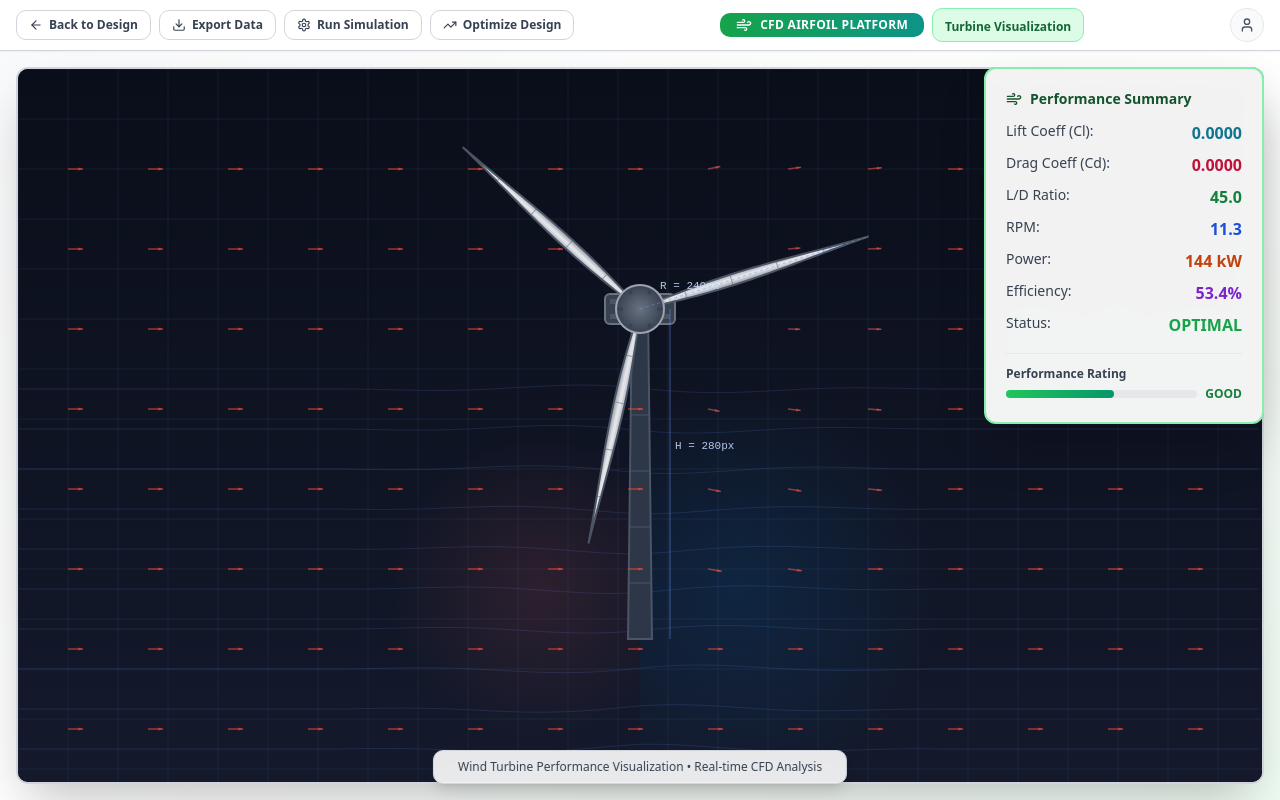
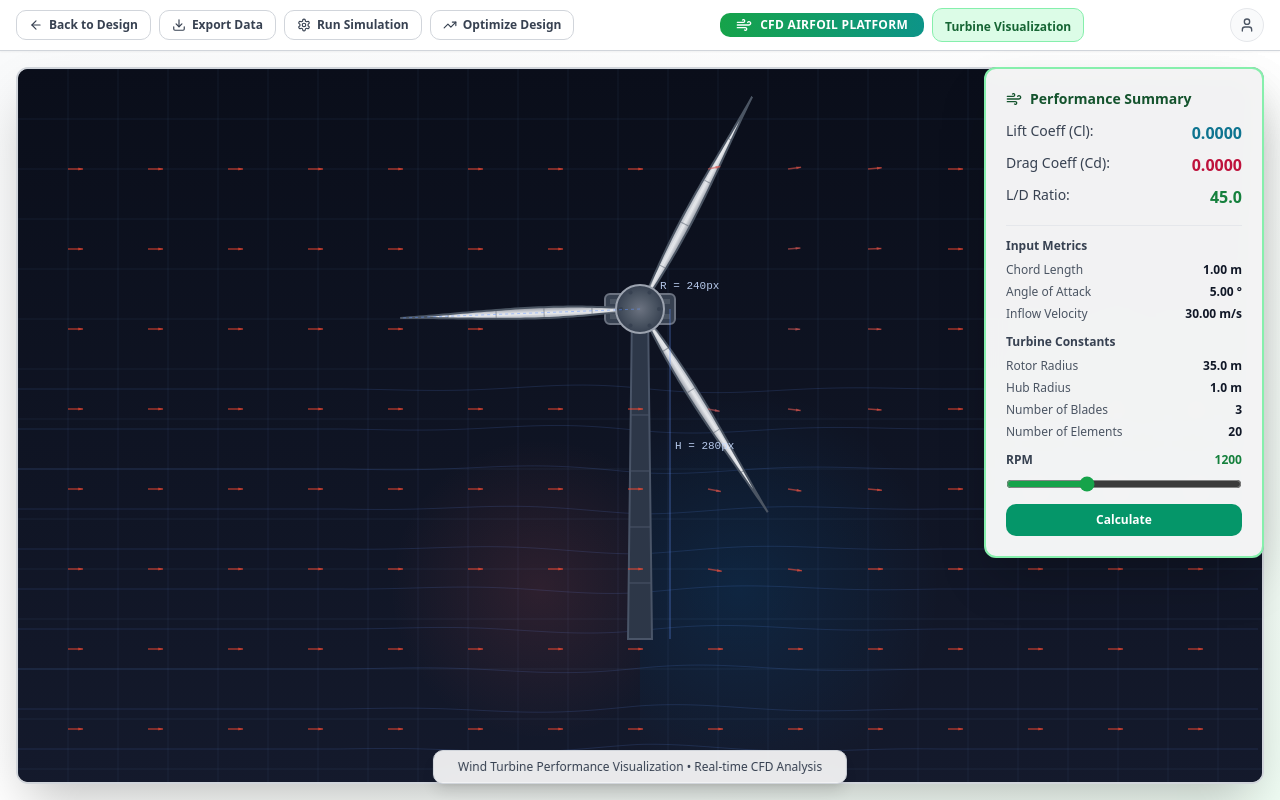
Before and after one commit to FYP-M4-Fluid-Simulator/Frontend-Code, a Next.js app: page /turbine in a window 1280 px wide. Built offline with nearby package versions, Linux system fonts and the light colour scheme; no server answers.

Commit message:
Implement power calculation feature and enhance turbine component with dynamic RPM control

```diff
--- a/src/app/turbine/page.tsx
+++ b/src/app/turbine/page.tsx
@@ -6,14 +6,40 @@ import {
   ArrowLeft,
   Download,
   Settings,
-  RotateCcw,
-  Maximize2,
-  LogOut,
+  Loader2,
   TrendingUp,
 } from "lucide-react";
 import { ProfessionalTurbine } from "../../components/ProfessionalTurbine";
 import { useRouter } from "next/navigation";
 import { UserProfileDropdown } from "@/components/UserProfileDropdown";
+import { auth } from "@/lib/firebase/config";
+import { PYTHON_BACKEND_URL } from "@/config";
+
+type PowerOutputResult = {
+  total_power_watts: number;
+  total_power_kilowatts: number;
+};
+
+type CFDInputState = {
+  chordLength: number;
+  angleOfAttack: number;
+  velocity: number;
+  hasSource: boolean;
+};
+
+const DEFAULT_CFD_INPUTS: CFDInputState = {
+  chordLength: 1,
+  angleOfAttack: 5,
+  velocity: 30,
+  hasSource: false,
+};
+
+const TURBINE_CONSTANTS = {
+  rotor_radius: 35,
+  hub_radius: 1.0,
+  num_blades: 3,
+  num_elements: 20,
+};
 
 export default function TurbinePage() {
   const router = useRouter();
@@ -22,11 +48,32 @@ export default function TurbinePage() {
   const [liftToDragRatio, setLiftToDragRatio] = useState(45.0);
   const [liftCoefficient, setLiftCoefficient] = useState(0);
   const [dragCoefficient, setDragCoefficient] = useState(0);
+  const [showPowerPanel, setShowPowerPanel] = useState(false);
+  const [isCalculatingPower, setIsCalculatingPower] = useState(false);
+  const [powerError, setPowerError] = useState<string | null>(null);
+  const [rpm, setRpm] = useState(1200);
+  const [powerResult, setPowerResult] = useState<PowerOutputResult | null>(
+    null,
+  );
+  const [cfdInputs, setCfdInputs] = useState<CFDInputState>(DEFAULT_CFD_INPUTS);
+
+  const rotationMultiplier = powerResult
+    ? Math.min(
+        8,
+        Math.max(1, Math.log10(powerResult.total_power_kilowatts + 1) * 3),
+      )
+    : 1;
 
   // Load latest CFD metrics from sessionStorage if available.
   useEffect(() => {
     const savedResults = sessionStorage.getItem("simulationResults");
     const savedOptResults = sessionStorage.getItem("optimizationResults");
+    const savedCfdState = sessionStorage.getItem("cfdState");
+
+    const toNumberOrDefault = (value: unknown, fallback: number) => {
+      const parsed = Number(value);
+      return Number.isFinite(parsed) ? parsed : fallback;
+    };
 
     if (savedOptResults) {
       const results = JSON.parse(savedOptResults);
@@ -51,7 +98,103 @@ export default function TurbinePage() {
       setLiftCoefficient(results.liftCoefficient || results.cl || 0);
       setDragCoefficient(results.dragCoefficient || results.cd || 0);
     }
+
+    if (savedCfdState) {
+      try {
+        const parsedCfdState = JSON.parse(savedCfdState);
+        setCfdInputs({
+          chordLength: toNumberOrDefault(
+            parsedCfdState.chordLength,
+            DEFAULT_CFD_INPUTS.chordLength,
+          ),
+          angleOfAttack: toNumberOrDefault(
+            parsedCfdState.angleOfAttack,
+            DEFAULT_CFD_INPUTS.angleOfAttack,
+          ),
+          velocity: toNumberOrDefault(
+            parsedCfdState.velocity,
+            DEFAULT_CFD_INPUTS.velocity,
+          ),
+          hasSource: true,
+        });
+      } catch {
+        setCfdInputs(DEFAULT_CFD_INPUTS);
+      }
+    }
   }, []);
+
+  const handleCalculatePower = async () => {
+    setShowPowerPanel(true);
+    setPowerError(null);
+    setPowerResult(null);
+    setIsCalculatingPower(true);
+
+    try {
+      const token = auth?.currentUser ? await auth.currentUser.getIdToken() : "";
+      if (!token) {
+        throw new Error("You must be logged in to calculate power output.");
+      }
+
+      const apiUrl = `${PYTHON_BACKEND_URL}${PYTHON_BACKEND_URL?.endsWith("/") ? "" : "/"}power-output`;
+      const payload = {
+        v_wind: cfdInputs.velocity,
+        alpha_deg: cfdInputs.angleOfAttack,
+        cl: liftCoefficient,
+        cd: dragCoefficient,
+        chord: cfdInputs.chordLength,
+        rpm,
+        ...TURBINE_CONSTANTS,
+      };
+
+      const response = await fetch(apiUrl, {
+        method: "POST",
+        headers: {
+          Authorization: `Bearer ${token}`,
+          "Content-Type": "application/json",
+        },
+        body: JSON.stringify(payload),
+      });
+
+      if (!response.ok) {
+        let message = `Power calculation failed (${response.status}).`;
+        try {
+          const errorData = await response.json();
+          const backendMessage =
+            errorData?.detail || errorData?.message || errorData?.error;
+          if (backendMessage) {
+            message = String(backendMessage);
+          }
+        } catch {
+          // Keep fallback error message if response body is not JSON.
+        }
+        throw new Error(message);
+      }
+
+      const data = await response.json();
+      const totalPowerWatts = Number(data?.total_power_watts);
+      const totalPowerKilowatts = Number(data?.total_power_kilowatts);
+
+      if (
+        !Number.isFinite(totalPowerWatts) ||
+        !Number.isFinite(totalPowerKilowatts)
+      ) {
+        throw new Error("Backend returned an invalid power output response.");
+      }
+
+      setPowerResult({
+        total_power_watts: totalPowerWatts,
+        total_power_kilowatts: totalPowerKilowatts,
+      });
+    } catch (error) {
+      setPowerError(
+        error instanceof Error
+          ? error.message
+          : "Unable to calculate power output right now.",
+      );
+    } finally {
+      setIsCalculatingPower(false);
+    }
+  };
 
   const handleExportResults = () => {
     const results = {
@@ -166,7 +309,7 @@ export default function TurbinePage() {
                   {liftToDragRatio.toFixed(1)}
                 </span>
               </div>
-              <div className="flex justify-between">
+              {/* <div className="flex justify-between">
                 <span className="text-gray-700">RPM:</span>
                 <span className="text-base font-black text-blue-700">
                   {(liftToDragRatio * 0.25).toFixed(1)}
@@ -186,40 +329,148 @@ export default function TurbinePage() {
               </div>
               <div className="flex justify-between">
                 <span className="text-gray-700">Status:</span>
-                <span className="text-base font-black text-green-600">OPTIMAL</span>
-              </div>
+                <span className="text-base font-black text-green-600">
+                  OPTIMAL
+                </span>
+              </div> */}
             </div>
 
-            {/* Performance Rating */}
-            <div className="mt-4 pt-3 border-t border-gray-200">
-              <div className="text-xs font-bold text-gray-700 mb-1">
-                Performance Rating
+            {/* Power Panel */}
+            <div className="mt-4 pt-3 border-t border-gray-200 space-y-3 text-xs">
+                <div>
+                  <div className="text-xs font-bold text-gray-700 mb-2">
+                    Input Metrics
+                  </div>
+                  <div className="space-y-1.5 text-xs">
+                    <div className="flex justify-between">
+                      <span className="text-gray-600">Chord Length</span>
+                      <span className="font-semibold text-gray-900">
+                        {cfdInputs.chordLength.toFixed(2)} m
+                      </span>
+                    </div>
+                    <div className="flex justify-between">
+                      <span className="text-gray-600">Angle of Attack</span>
+                      <span className="font-semibold text-gray-900">
+                        {cfdInputs.angleOfAttack.toFixed(2)} °
+                      </span>
+                    </div>
+                    <div className="flex justify-between">
+                      <span className="text-gray-600">Inflow Velocity</span>
+                      <span className="font-semibold text-gray-900">
+                        {cfdInputs.velocity.toFixed(2)} m/s
+                      </span>
+                    </div>
+                  </div>
+                </div>
+
+                <div>
+                  <div className="text-xs font-bold text-gray-700 mb-2">
+                    Turbine Constants
+                  </div>
+                  <div className="space-y-1.5 text-xs">
+                    <div className="flex justify-between">
+                      <span className="text-gray-600">Rotor Radius</span>
+                      <span className="font-semibold text-gray-900">
+                        {TURBINE_CONSTANTS.rotor_radius.toFixed(1)} m
+                      </span>
+                    </div>
+                    <div className="flex justify-between">
+                      <span className="text-gray-600">Hub Radius</span>
+                      <span className="font-semibold text-gray-900">
+                        {TURBINE_CONSTANTS.hub_radius.toFixed(1)} m
+                      </span>
+                    </div>
+                    <div className="flex justify-between">
+                      <span className="text-gray-600">Number of Blades</span>
+                      <span className="font-semibold text-gray-900">
+                        {TURBINE_CONSTANTS.num_blades}
+                      </span>
+                    </div>
+                    <div className="flex justify-between">
+                      <span className="text-gray-600">Number of Elements</span>
+                      <span className="font-semibold text-gray-900">
+                        {TURBINE_CONSTANTS.num_elements}
+                      </span>
+                    </div>
+                  </div>
+                </div>
+
+                <div>
+                  <div className="flex justify-between items-center mb-2">
+                    <span className="text-xs font-bold text-gray-700">RPM</span>
+                    <span className="text-xs font-black text-green-700">
+                      {rpm}
+                    </span>
+                  </div>
+                  <input
+                    type="range"
+                    min={300}
+                    max={3000}
+                    step={50}
+                    value={rpm}
+                    onChange={(event) => setRpm(Number(event.target.value))}
+                    className="w-full h-2 accent-green-600"
+                    disabled={isCalculatingPower}
+                  />
+                </div>
+
+                <button
+                  onClick={handleCalculatePower}
+                  disabled={isCalculatingPower}
+                  className="bg-emerald-600 hover:bg-emerald-700 text-white text-xs font-bold py-2 px-4 rounded-lg transition-all w-full flex items-center justify-center gap-2 disabled:cursor-not-allowed disabled:bg-emerald-400"
+                >
+                  {isCalculatingPower ? (
+                    <>
+                      <Loader2 className="h-4 w-4 animate-spin" />
+                      Calculating...
+                    </>
+                  ) : (
+                    "Calculate"
+                  )}
+                </button>
+
+                {isCalculatingPower && (
+                  <div className="space-y-1">
+                    <div className="text-[11px] text-gray-600">
+                      Calculating power output...
+                    </div>
+                    <div className="w-full h-1.5 bg-green-100 rounded-full overflow-hidden">
+                      <div className="w-1/2 h-full bg-green-500 rounded-full animate-pulse"></div>
+                    </div>
+                  </div>
+                )}
+
+                {powerError && (
+                  <div className="text-[11px] text-red-700 bg-red-50 border border-red-200 rounded-md p-2">
+                    {powerError}
+                  </div>
+                )}
+
+                {powerResult && !isCalculatingPower && (
+                  <div className="bg-green-50 border border-green-200 rounded-md p-2 space-y-1.5">
+                    <div className="text-xs font-bold text-green-800 mb-1">
+                      Power Output
+                    </div>
+                    <div className="flex justify-between items-baseline">
+                      <span className="text-gray-700 text-xs">kW</span>
+                      <span className="font-black text-green-800 text-lg">
+                        {powerResult.total_power_kilowatts.toExponential(3)}
+                      </span>
+                    </div>
+                  </div>
+                )}
               </div>
-              <div className="flex items-center gap-2">
-                <div className="flex-1 bg-gray-200 rounded-full h-2">
-                  <div
-                    className="bg-gradient-to-r from-green-500 to-emerald-600 h-2 rounded-full transition-all duration-500"
-                    style={{
-                      width: `${Math.min(100, (liftToDragRatio / 80) * 100)}%`,
-                    }}
-                  ></div>
-                </div>
-                <span className="text-xs font-black text-green-700">
-                  {liftToDragRatio > 60
-                    ? "EXCELLENT"
-                    : liftToDragRatio > 40
-                      ? "GOOD"
-                      : "FAIR"}
-                </span>
-              </div>
-            </div>
           </div>
         </div>
 
         {/* Turbine Component */}
         <div className="flex-1 relative">
           <div className="absolute inset-4 rounded-xl shadow-2xl overflow-hidden border-2 border-gray-300">
-            <ProfessionalTurbine liftToDragRatio={liftToDragRatio} />
+            <ProfessionalTurbine
+              liftToDragRatio={liftToDragRatio}
+              rotationMultiplier={rotationMultiplier}
+              rpm={rpm}
+            />
           </div>
         </div>
 
--- a/src/components/ProfessionalTurbine.tsx
+++ b/src/components/ProfessionalTurbine.tsx
@@ -5,10 +5,14 @@ import { Maximize2, Minimize2 } from "lucide-react";
 
 interface ProfessionalTurbineProps {
   liftToDragRatio: number;
+  rotationMultiplier?: number;
+  rpm?: number;
 }
 
 export function ProfessionalTurbine({
   liftToDragRatio,
+  rotationMultiplier = 1,
+  rpm = 1200,
 }: ProfessionalTurbineProps) {
   const canvasRef = useRef<HTMLCanvasElement>(null);
   const rotationRef = useRef(0);
@@ -35,7 +39,10 @@ export function ProfessionalTurbine({
 
     const width = canvas.width;
     const height = canvas.height;
-    const rotationSpeed = (liftToDragRatio / 50) * 0.02;
+    // Make animation noticeably responsive to slider RPM changes.
+    const rpmFactor = Math.max(0.5, rpm / 300);
+    const baseSpeed = (liftToDragRatio / 50) * 0.008;
+    const rotationSpeed = (baseSpeed + rpmFactor * 0.01) * rotationMultiplier;
 
     const drawScene = () => {
       // Professional dark background like CFD software
@@ -456,7 +463,7 @@ export function ProfessionalTurbine({
       }
       window.removeEventListener("resize", updateCanvasSize);
     };
-  }, [liftToDragRatio]);
+  }, [liftToDragRatio, rotationMultiplier, rpm]);
 
   return (
     <div
```
